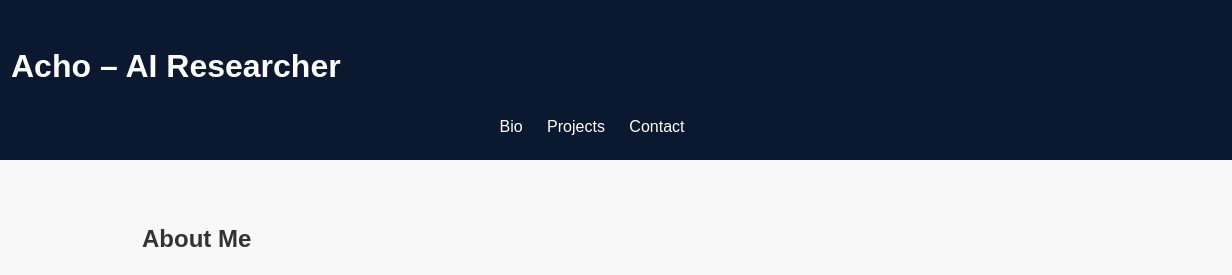
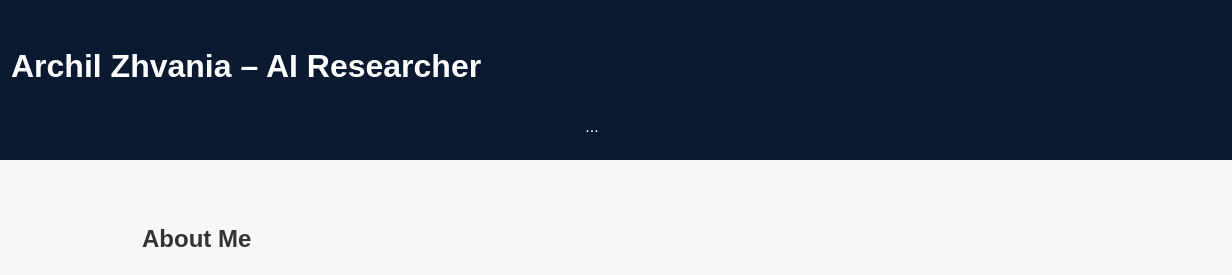
Before and after one commit to Archil-ML/azhvanialab-website, a plain HTML site: page index.html in a window 1280 px wide. Shown: the top 275 px of the page, 48-1280 px from the left. Drawn offline with Linux system fonts and the light colour scheme.

```diff
--- a/index.html
+++ b/index.html
@@ -10,14 +10,13 @@
     <header>
         <div class="header-left">
             <img src="me.jpeg" alt="Acho" class="profile-pic">
-        <h1>Acho – AI Researcher</h1>
+            <h1>Archil Zhvania – AI Researcher</h1>
         </div>
         <nav>
-        <a href="#bio">Bio</a>
-        <a href="#projects">Projects</a>
-        <a href="#contact">Contact</a>
+            ...
         </nav>
     </header>
+
 
     <section id="bio">
         <h2>About Me</h2>
```
Lines whose indentation alone changed are shown as unchanged.
